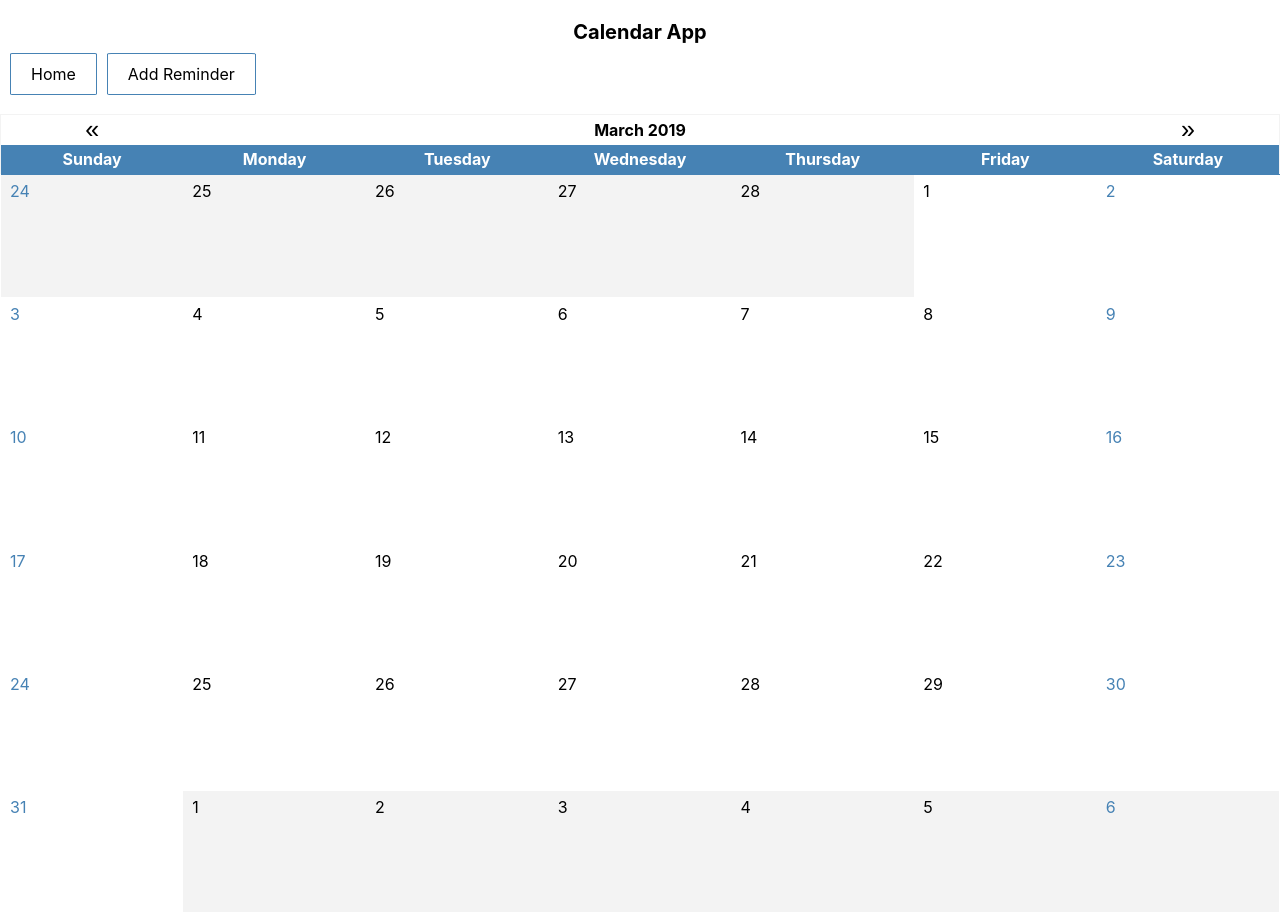
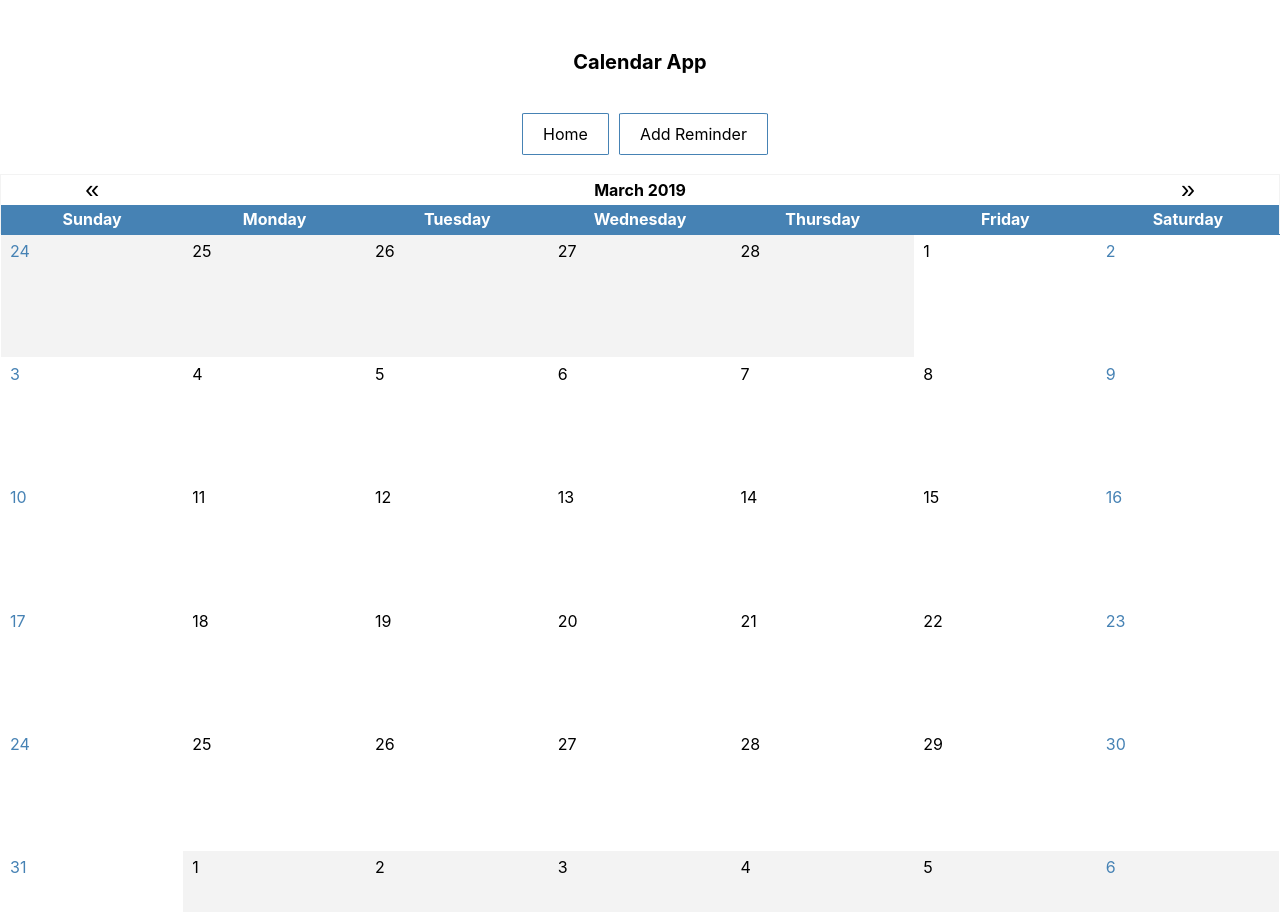
Before and after one commit to asdrubalivan/calendar-app, a React (Create React App) app: page / in a window 1280 px wide. Shown: the top 912 px of the page. Built offline with nearby package versions, Linux system fonts and the light colour scheme.

Commit message:
Changing margin for title

```diff
--- a/src/App.js
+++ b/src/App.js
@@ -12,7 +12,7 @@ import styled from 'styled-components';
 const Title = styled.h1`
   text-align: center;
   font-size: 2rem;
-  margin: 2rem;
+  margin: 5rem;
 `
 
 const StyledLink = styled(Link)`
@@ -39,7 +39,12 @@ const StyledLink = styled(Link)`
 const Nav = styled.nav`
   margin-bottom: 3rem;
   padding-left: 1rem;
+  max-width: 40rem;
+  margin-left: auto;
+  margin-right: auto;
+  text-align: center;
 `
+
 
 class App extends Component {
   componentDidMount() {
```
